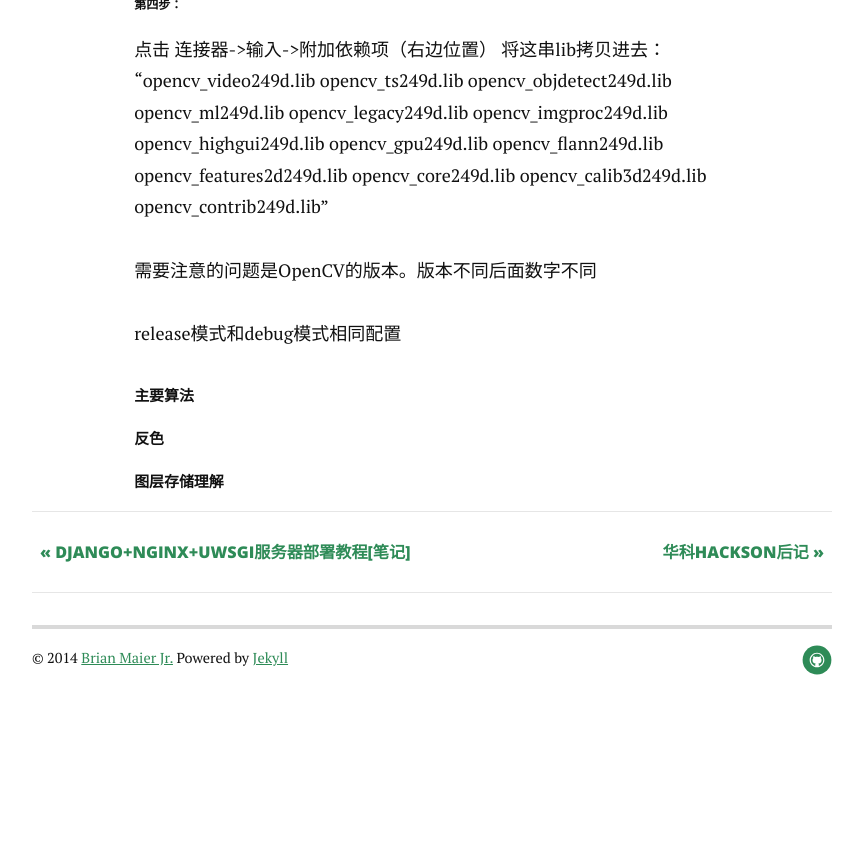
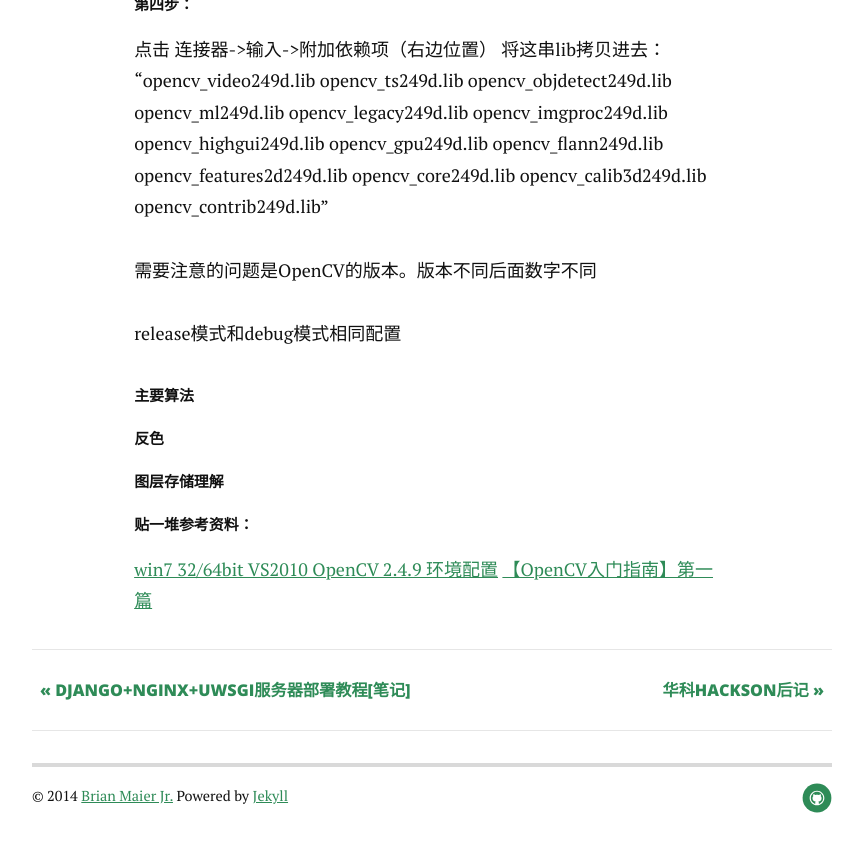
Before and after one commit to wlj459/neko-neko-coin-, a Jekyll site: the page built from _posts/2015-6-15-OpenCV.markdown, in a window 1280 px wide and 900 px high, scrolled down 1442 px. Shown: the top 852 px of the window, without its empty margins (208-1071 px from the left). Built offline with Jekyll 4.4.1, drawn with Linux system fonts in a browser that asks for light colours; nearby versions of some CDN libraries; Markdown is read by kramdown in place of the engine named in the settings; before the commit the page ends 2204 px from its top, so only the background shows below that.

Commit message:
Update 2015-6-15-OpenCV.markdown

```diff
--- a/_posts/2015-6-15-OpenCV.markdown
+++ b/_posts/2015-6-15-OpenCV.markdown
@@ -11,7 +11,7 @@ date:   2015-6-15
 
 从官网下载完了安装。经过一个看网速的下载过程，慢悠悠的安装完就开始配置了。
 
-######第一步：
+#####第一步：
 
 右击计算机->属性->高级系统设置->环境变量（右下角位置）
 然后在 系统变量 里面找到 Path（如果没有就新建）,  然后将“    ;E:\软件安装\opencv\opencv\build\x86\vc10\bin;    ” 拷贝进去（引号里面的路径，注意分号，好像不重启没差，然后看个人目录咯）
@@ -25,11 +25,11 @@ VS由于每个工程都要重新配置所以需要新建一个然后对于这个
 然后选中项目->"XXX"属性（最下面）->配置属性->VC++目录->包含目录（右边位置）。
 将这串目录拷贝进去：“ D:\软件安装\opencv\opencv\build\include\opencv2;D:\软件安装\opencv\opencv\build\include\opencv;D:\软件安装\opencv\opencv\build\include; ”
 
-######第三步：
+#####第三步：
 
 还是在该页面，库目录： “D:\软件安装\opencv\opencv\build\x86\vc10\lib ”
 
-######第四步：
+#####第四步：
 
 点击 连接器->输入->附加依赖项（右边位置）
 将这串lib拷贝进去：
@@ -54,3 +54,7 @@ release模式和debug模式相同配置
 #####主要算法
 #####反色
 #####图层存储理解
+
+#####贴一堆参考资料：
+[win7 32/64bit VS2010 OpenCV 2.4.9 环境配置](http://blog.csdn.net/qingdujun/article/details/25163405)
+[【OpenCV入门指南】第一篇](http://blog.csdn.net/morewindows/article/details/8225783)
```
